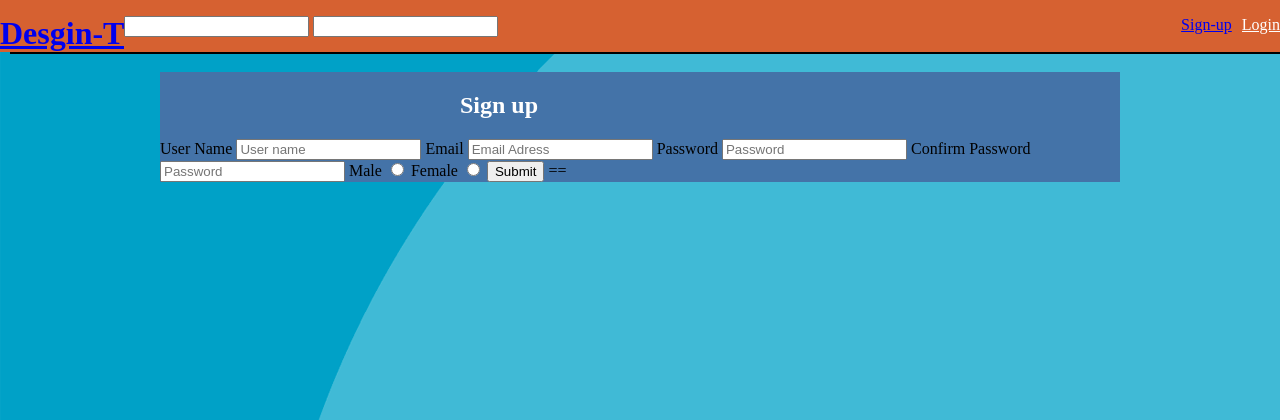
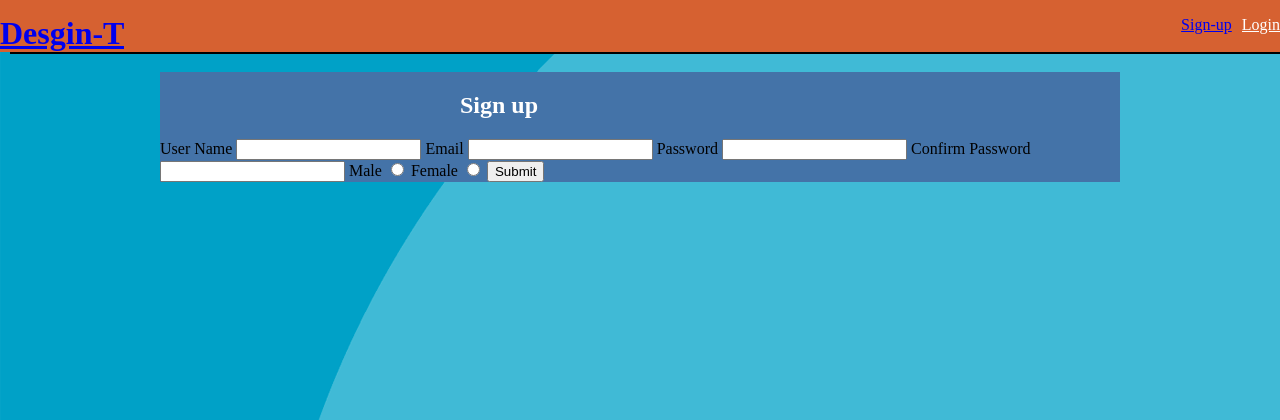
Before and after one commit to Jon1367/PWA2, a PHP site: page /form.html in a window 1280 px wide. Shown: the top 420 px of the page. Run offline with PHP 8.4, Linux system fonts and the light colour scheme; some libraries are stand-ins or nearby versions.

Commit message:
working code

```diff
--- a/Wk3_Activities/Ortiz_Jonathan_Project/Admin.html
+++ b/Wk3_Activities/Ortiz_Jonathan_Project/Admin.html
@@ -50,12 +50,12 @@
 			<button>Click</button>
 		</div>
 
-<div class="back">
+<div id="back">
 
 
-	<div class="" ="modal">
+	<div id="modal">
 
-		<span class="close" >X</span>
+		<span id="close" >X</span>
 		<h3 id="hModal"> Add Project </h3>
 
 
--- a/Wk3_Activities/Ortiz_Jonathan_Project/css/style.css
+++ b/Wk3_Activities/Ortiz_Jonathan_Project/css/style.css
@@ -87,7 +87,7 @@ button{
 	background-color:#D66131;
 	margin-left:600px;
 	padding-bottom:20px;
-	border: 1px 1px 1px 1px solid green;
+	border: 1px solid green;
 	border-radius:20px;
 	padding:5px;
 	width:50px;
@@ -96,14 +96,14 @@ button{
 }
 #middleSection{
 
-
-	margin-left:0 auto;
+	margin:0 auto;
+	width:800px;
 }
 /*=======  Gallery ========*/
 
 h3{
 
-	margin-left:400px;
+	margin-left:300px;
 	font-size:30px;
 }
 img{
@@ -194,8 +194,8 @@ img:hover{
 
 	color:#FFB70C;
 	margin-left:200px;
-	font-family:"";
-}	font-style:italic;
+	font-style:italic;
+}
 .lModal{
 
 	float:left;
--- a/Wk3_Activities/Ortiz_Jonathan_Project/form.html
+++ b/Wk3_Activities/Ortiz_Jonathan_Project/form.html
@@ -15,20 +15,11 @@
 			<li><a href="form.html">Sign-up</a></li>
 		</ul>
 
-	<div class ="background">
+	<div>
 
-		<div class="modal">
+		<div>
 
 
-		<form>
-
-			<input type="text" name="Signin"
-			maxlength="100">
-
-			<input type="password" name="Signin"
-			maxlength="100">
-
-		</form>
 			</div>
 		</div>
 	</header>
@@ -42,57 +33,52 @@
 	<label>User Name</label>
 		<input type="text"
 			class="masterTooltip"
-
 			title="Enter a cool User Name"
 			name="signinButton"
 			maxlength="50"
 			required="required"
-			placeholder="User name"/>
+			/>
 
 	<label>Email</label>
 		<input type="text"
 			class="masterTooltip"
-
 			title="Enter your Email"
 			name="signinButton"
 			maxlength="100"
 			required="required"
-			placeholder="Email Adress"/>
+			/>
 
 	<label>Password</label>
 		<input type="text"
 			class="masterTooltip"
-
 			title="create a unquie password"
 			name="signinButton"
 			maxlength="100"
 			required="required"
-			placeholder="Password"/>
+			/>
 
 	<label>Confirm Password</label>
 		<input type="text"
 			class="masterTooltip"
-
 			title="Re-enter passwork hope you didn't forget :) "
 			name="signinButton"
 			maxlength="100"
 			required="required"
-			placeholder="Password"/>
+			/>
 
 	<label>Male</label>
 		<input type="radio"
 			name="Male"
-			maxlength="100"
-			placeholder="Email Adress"/>
+
+			/>
 
 	<label>Female</label>
 		<input type="radio"
 			name="Female"
-			maxlength="100"
-			placeholder="Email Adress"/>
+
+			/>
 
 <input type="submit" name="sign-up" id="signinButton"/>
-==
 
 </form>
 
--- a/Wk3_Activities/Ortiz_Jonathan_Project/js/main.js
+++ b/Wk3_Activities/Ortiz_Jonathan_Project/js/main.js
@@ -5,17 +5,17 @@
 
 	$('.Mclick').click(function(event){
 		event.preventDefault();
-		$('.back')
+		$('#back')
 			.fadeIn()
-			.find('.modal')
+			.find('#modal')
 			.fadeIn();
 	})
 
 	$(".close").click(function(event){
 		event.preventDefault();
-		$('.back')
+		$('#back')
 			.fadeOut()
-			.find('.modal')
+			.find('#modal')
 			.fadeOut();
 
 	})
@@ -54,42 +54,6 @@
 
 	})
 
-	$('#signinButton').click(function(){
-
-		var user = $('#user').val();
-		var pass = $('#pass').val();
-
-		console.og("This notifies you if the passwrod is working");
-		$.ajax({
-
-			url:"xhr/login.php",
-			type:"post",
-			dataType:"json",
-			data:{
-
-				username: user,
-				password: pass
-			},
-			success:function(response){
-				console.log("test User");
-				if(response.error){
-					alert(response.error);
-				}else{
-					window.location.assign("Admin.html")
-				};
-			}
-		});
-	});
-
-	$.getJSON("xhr/check_login.php",function(data){
-
-		console.log(data);
-
-		$.each(data,function key, val){
-
-			console.log(val.first_name);
-		}
-	})
 
 })(jQuery);
 
@@ -121,3 +85,40 @@ $('.masterTooltip').hover(function(){
 
 
 })
+
+// $('#signinButton').click(function(){
+
+// 		var user = $('#user').val();
+// 		var pass = $('#pass').val();
+
+// 		console.og("This notifies you if the passwrod is working");
+// 		$.ajax({
+
+// 			url:"xhr/login.php",
+// 			type:"post",
+// 			dataType:"json",
+// 			data:{
+
+// 				username: user,
+// 				password: pass
+// 			},
+// 			success:function(response){
+// 				console.log("test User");
+// 				if(response.error){
+// 					alert(response.error);
+// 				}else{
+// 					window.location.assign("Admin.html")
+// 				};
+// 			}
+// 		});
+// 	});
+
+// 	$.getJSON("xhr/check_login.php",function(data){
+
+// 		console.log(data);
+
+// 		$.each(data,function key, val){
+
+// 			console.log(val.first_name)
+// 		}
+// 	})
```
Also changed, not shown: Wk3_Activities/Ortiz_Jonathan_Project/cover.html (+19 -0 lines).
